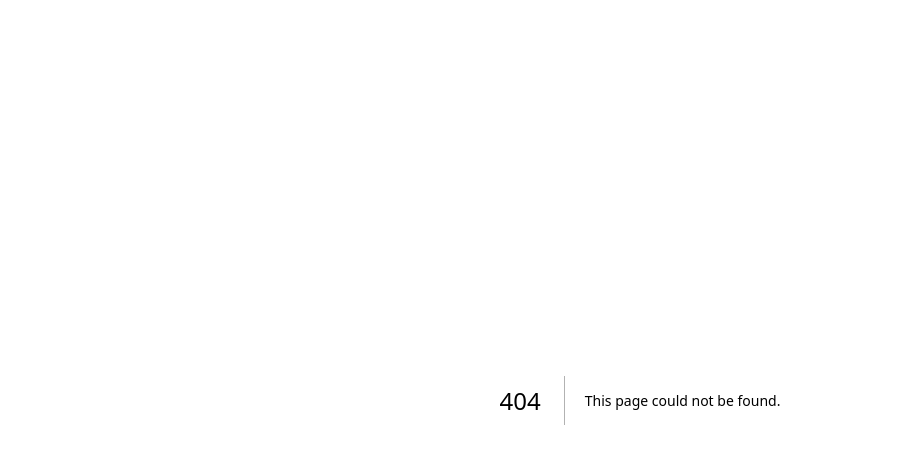
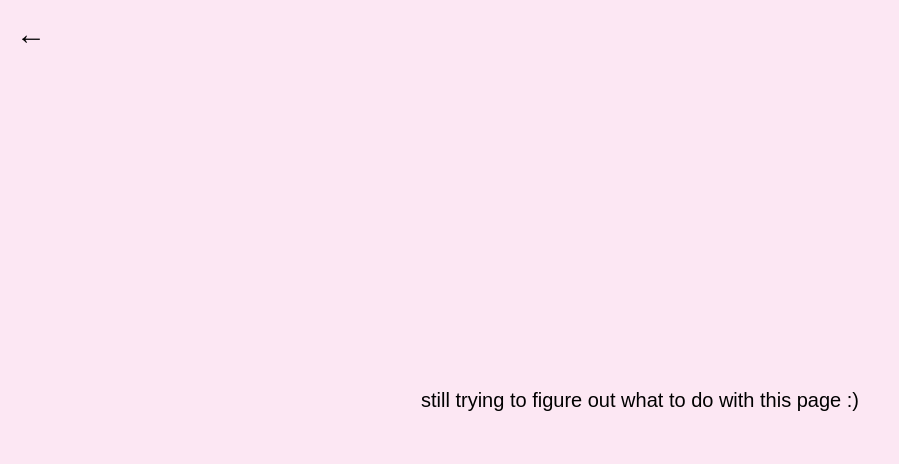
Before and after one commit to spencerderecat/site, a Next.js app: page /other in a window 1280 px wide. Before the commit this address had no page. Shown: the top 464 px of the page, without its empty margins (0-899 px from the left). Built offline with nearby package versions, Linux system fonts and the light colour scheme.

Commit message:
chore: other

```diff
--- /dev/null
+++ b/src/app/other/page.tsx
@@ -0,0 +1,15 @@
+'use client';
+
+import Link from 'next/link';
+
+export default function OtherPage() {
+  return (
+    <>
+      <div className="fixed inset-0 bg-pink-100 -z-10" />
+      <Link href="/" className="fixed top-4 left-4 text-3xl text-black hover:underline cursor-pointer z-50">←</Link>
+      <div className="flex flex-col items-center justify-center min-h-screen">
+        <span className="text-xl text-black text-center">still trying to figure out what to do with this page :)</span>
+      </div>
+    </>
+  );
+}
```
